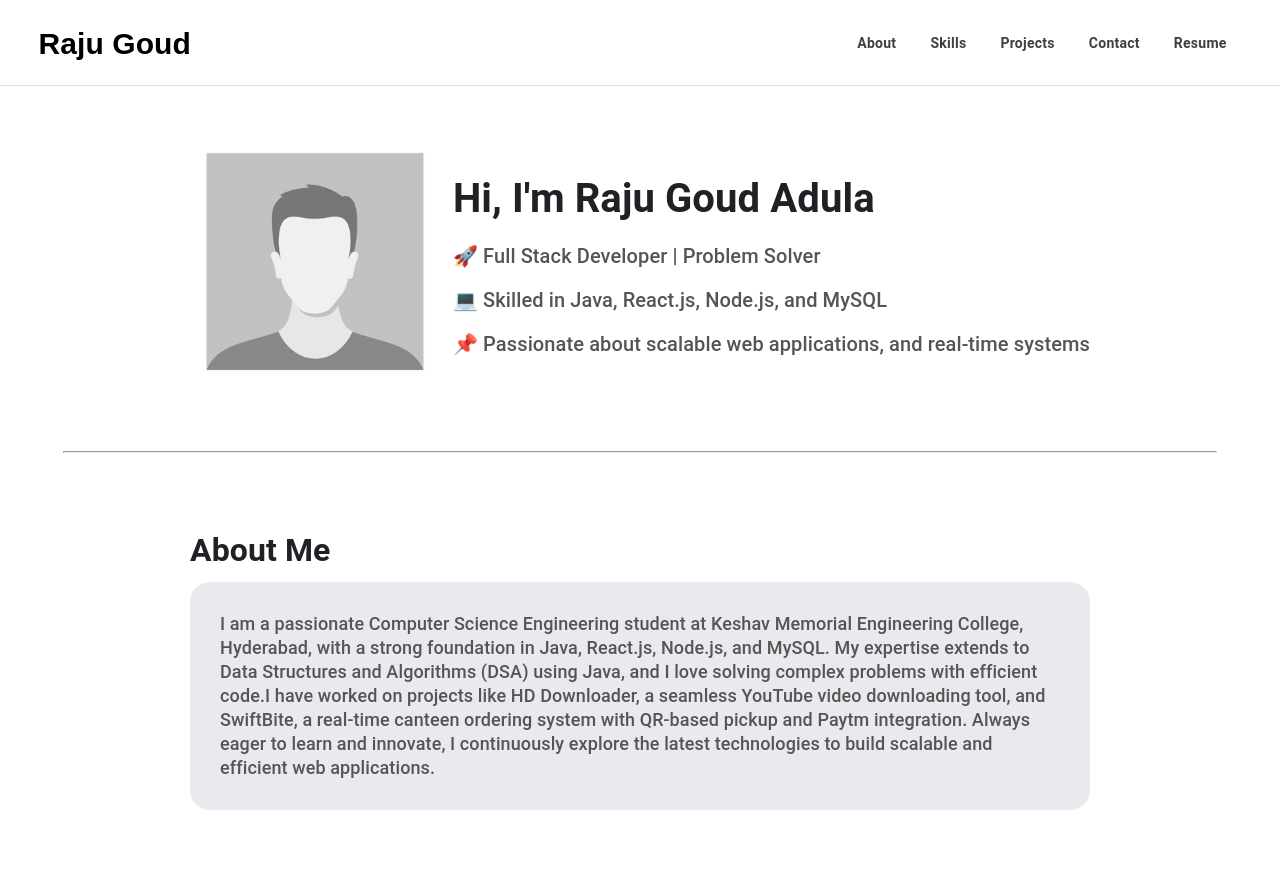
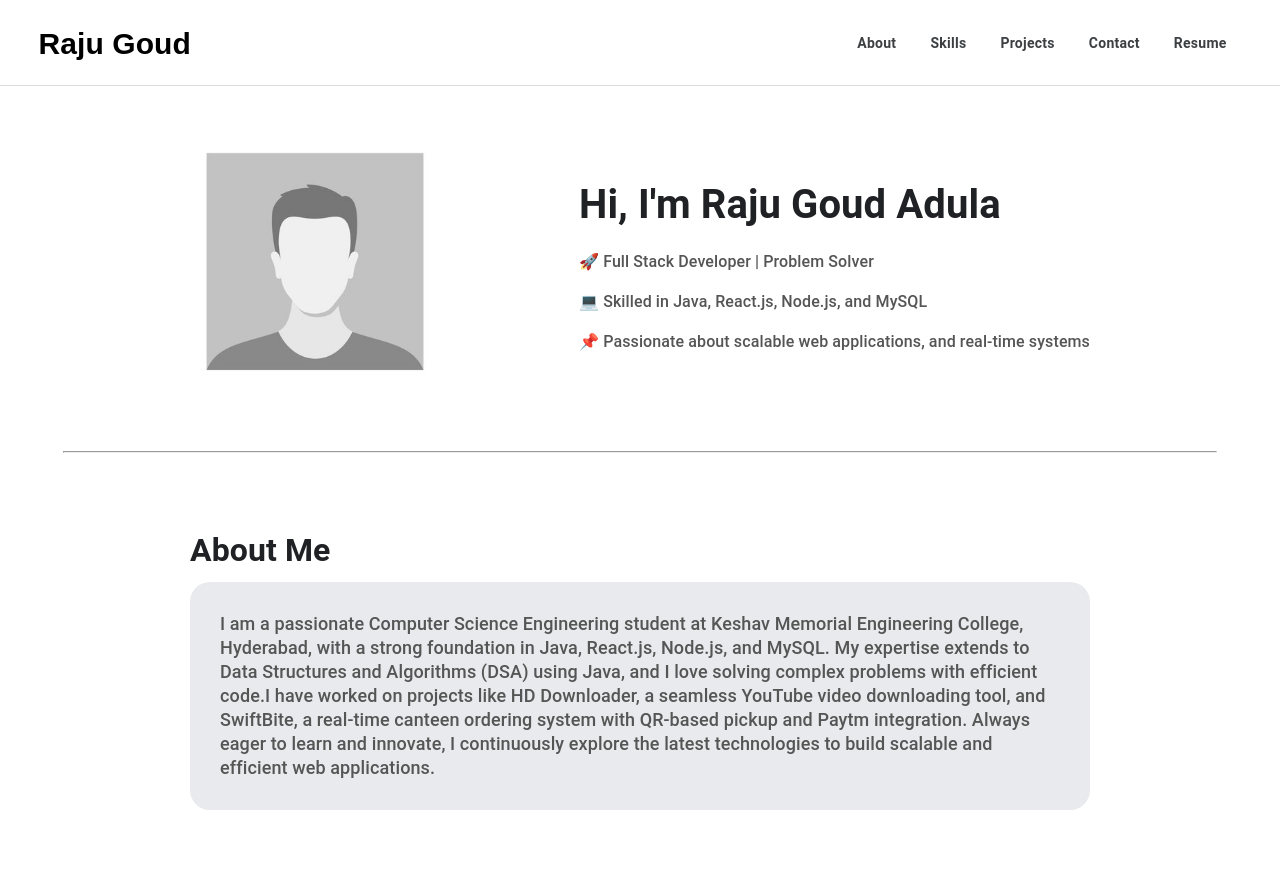
Before and after one commit to RajuGoudAdula/MyPortfolio, a plain HTML site: page index.html in a window 1280 px wide. Shown: the top 881 px of the page. Drawn offline with Linux system fonts and the light colour scheme.

Commit message:
Updated portfolio with new changes

```diff
--- a/index.css
+++ b/index.css
@@ -69,7 +69,7 @@ hr{
 }
 
 .hero-content p {
-    font-size: 20px;
+    font-size: 16px;
     color: #555;
 }
 
@@ -299,6 +299,7 @@ footer {
     color: #007bff;
     text-decoration: none;
     font-weight: bold;
+    font-size: 17px;
 }
 
 .contact-container a:hover {
```
